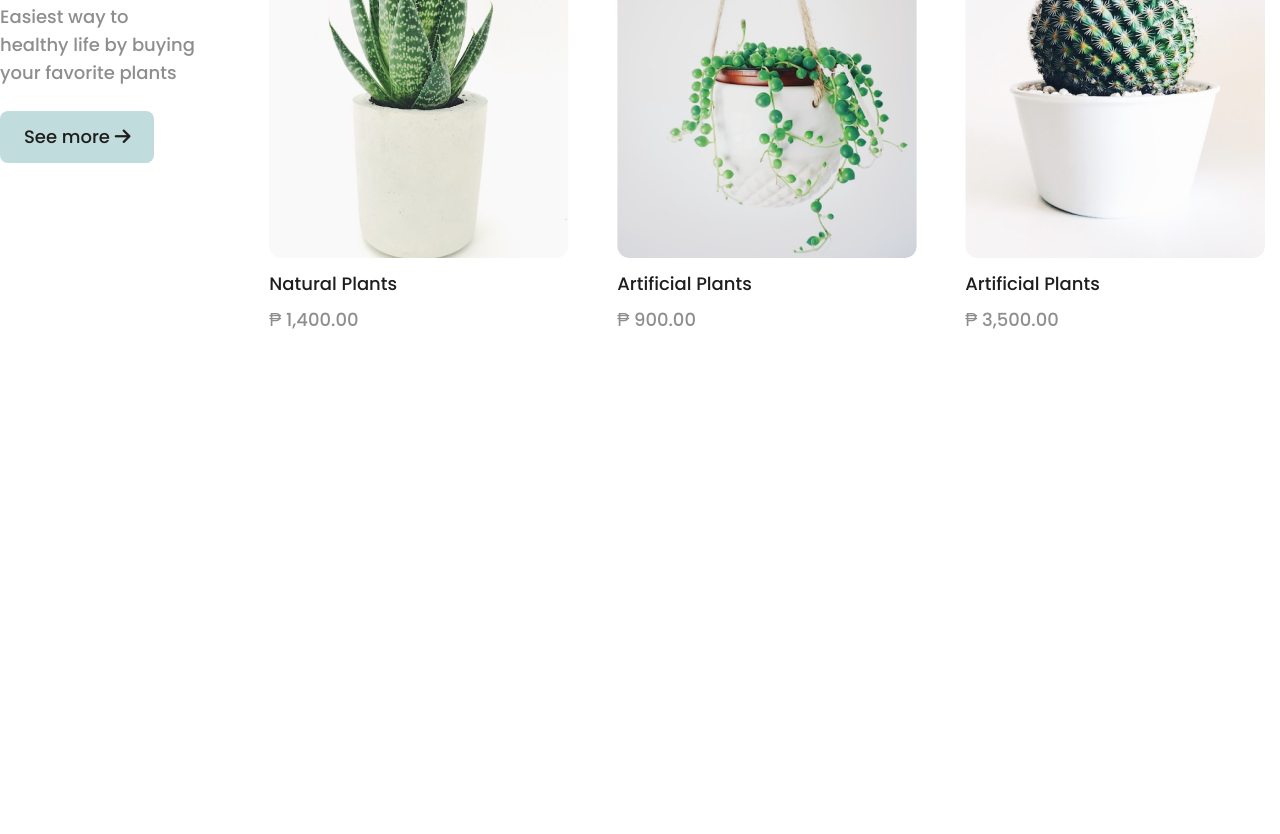
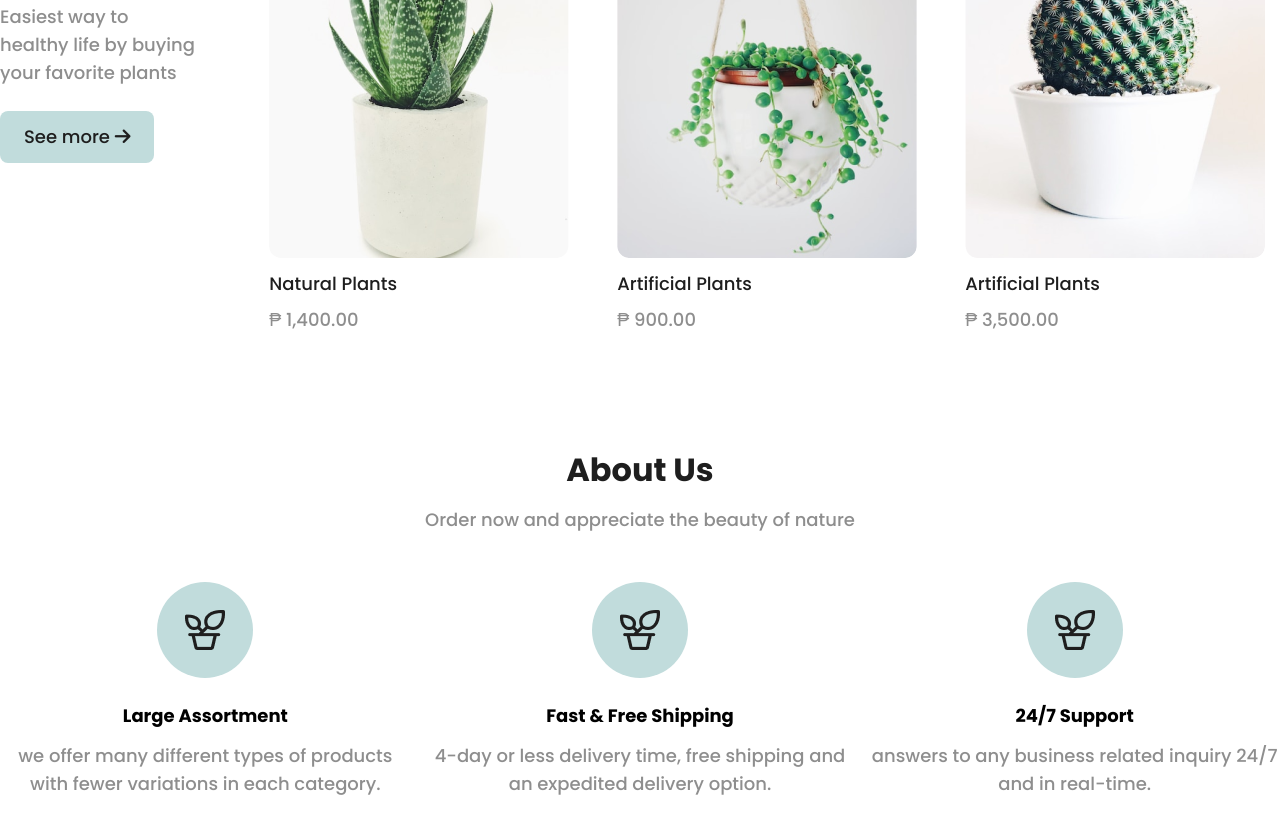
Before and after one commit to xyryc/GreenMind, a plain HTML site: page index.html in a window 1280 px wide. Shown: the part 905-1739 px from the top of the page. Before the commit the page ends 1287 px from the top, so only its background shows below. Drawn offline with nearby package versions, Linux system fonts and the light colour scheme; a web font is replaced by a local one.

Commit message:
added about us section

```diff
--- a/index.html
+++ b/index.html
@@ -172,9 +172,66 @@
         </div>
       </section>
 
+      <!-- About Us section -->
+      <section class="mx-auto max-w-screen-xl mt-28">
+        <!-- text container -->
+        <div class="text-center mb-12">
+          <h2 class="text-[2rem] font-bold mb-3">About Us</h2>
+          <p class="text-lg font-medium text-colorSecondary">
+            Order now and appreciate the beauty of nature
+          </p>
+        </div>
 
+        <!-- services container -->
+        <div class="flex gap-6">
+          <!-- service card 1 -->
+          <div class="flex flex-col items-center text-center w-[600px]">
+            <div
+              class="w-24 h-24 bg-lightBlue rounded-full flex justify-center items-center"
+            >
+              <img src="icons/about-1.png" alt="" />
+            </div>
+            <h3 class="text-black text-lg font-bold mt-6 mb-3">
+              Large Assortment
+            </h3>
+            <p class="text-colorSecondary text-lg font-medium">
+              we offer many different types of products with fewer variations in
+              each category.
+            </p>
+          </div>
+
+          <!-- service card 2 -->
+          <div class="flex flex-col items-center text-center w-[600px]">
+            <div
+              class="w-24 h-24 bg-lightBlue rounded-full flex justify-center items-center"
+            >
+              <img src="icons/about-1.png" alt="" />
+            </div>
+            <h3 class="text-black text-lg font-bold mt-6 mb-3">
+              Fast & Free Shipping
+            </h3>
+            <p class="text-colorSecondary text-lg font-medium">
+              4-day or less delivery time, free shipping and an expedited
+              delivery option.
+            </p>
+          </div>
+
+          <!-- service card 3 -->
+          <div class="flex flex-col items-center text-center w-[600px]">
+            <div
+              class="w-24 h-24 bg-lightBlue rounded-full flex justify-center items-center"
+            >
+              <img src="icons/about-1.png" alt="" />
+            </div>
+            <h3 class="text-black text-lg font-bold mt-6 mb-3">24/7 Support</h3>
+            <p class="text-colorSecondary text-lg font-medium">
+              answers to any business related inquiry 24/7 and in real-time.
+            </p>
+          </div>
+        </div>
+      </section>
     </main>
 
-    <footer class="mt-12"></footer>
+    <footer class="mt-56"></footer>
   </body>
 </html>
```
Also changed, not shown: icons/about-1.png (added), icons/about-2.png (added), icons/about-3.png (added).
